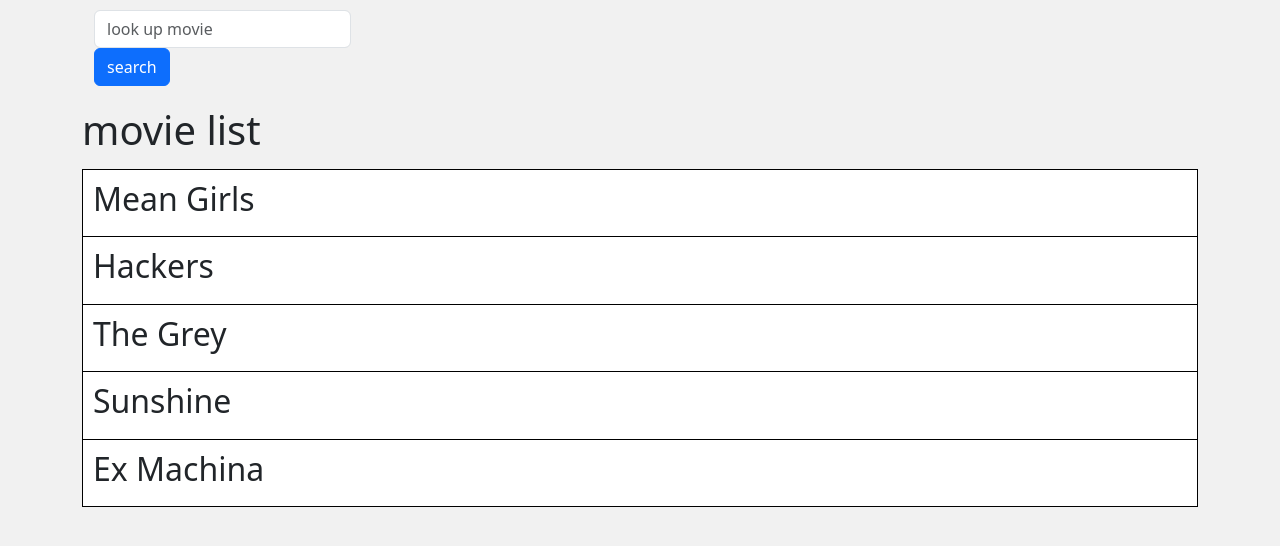
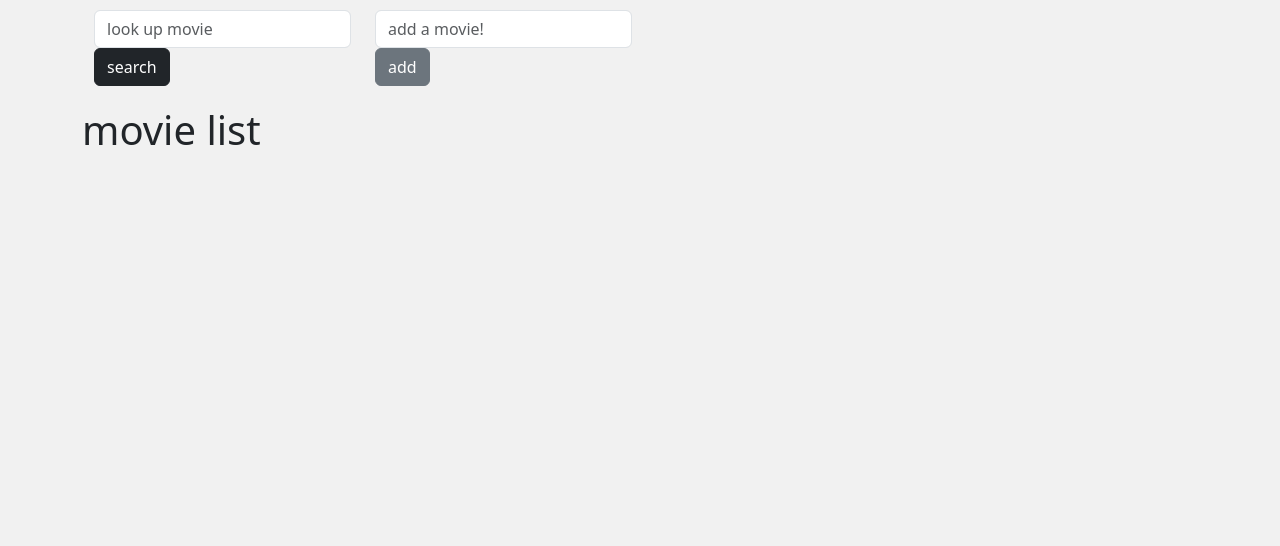
Before and after one commit to lfelberg/movie-list, a React app: page / in a window 1280 px wide. Shown: the top 546 px of the page. Built offline with nearby package versions, Linux system fonts and the light colour scheme; some icons are missing.

Commit message:
Adding in part 2, completed adding in a movie adder form

```diff
--- a/src/components/app.jsx
+++ b/src/components/app.jsx
@@ -9,18 +9,18 @@ class App extends React.Component {
 
     this.state = {
       movies: [
-        {title: 'Mean Girls'},
-        {title: 'Hackers'},
-        {title: 'The Grey'},
-        {title: 'Sunshine'},
-        {title: 'Ex Machina'},
-      ]
+
+      ],
+      watched: [
+
+      ],
     };
 
     this.handleSearch = this.handleSearch.bind(this);
+    this.handleAdd = this.handleAdd.bind(this);
   }
 
-  handleSearch(query = null) {
+  handleSearch(query) {
     const moviesFiltered = this.state.movies.filter((movie) => {
       return movie.title.toLowerCase().includes(query.toLowerCase())
     });
@@ -28,14 +28,22 @@ class App extends React.Component {
     if (moviesFiltered.length === 0) {
       moviesFiltered.push({title: 'Title not found!'});
     }
+    this.setState({ movies: moviesFiltered });
+  }
 
-    this.setState({ movies: moviesFiltered });
+  handleAdd(movieTitle) {
+    const movies = this.state.movies.concat();
+    movies.push({ title: movieTitle });
+    this.setState({ movies });
   }
 
   render() {
     return (
       <div className='app'>
-        <Nav handleSearch={this.handleSearch}/>
+        <Nav
+          handleSearch={this.handleSearch}
+          handleAdd={this.handleAdd}
+        />
         <h1>movie list</h1>
         <MovieList movies={this.state.movies} />
       </div>
--- /dev/null
+++ b/src/components/movieAdder.jsx
@@ -0,0 +1,36 @@
+import React from 'react';
+
+const MovieAdder = ({ handleAdd }) => {
+  let movieInput = React.createRef();
+
+  const handleMovieAddition = (event) => {
+    event.preventDefault();
+    const title = movieInput.current.value;
+    if (title !== '') {
+      movieInput.current.value = '';
+      handleAdd(title);
+    }
+  }
+
+  return (
+    <div className="movieadd">
+      <form>
+        <div className="form-inline container">
+          <input
+            type="text"
+            className="form-control"
+            placeholder="add a movie!"
+            ref={movieInput}
+          />
+          <button
+            type="submit"
+            className="btn btn-secondary"
+            onClick={handleMovieAddition}
+          >add</button>
+        </div>
+      </form>
+    </div>
+  );
+};
+
+export default MovieAdder;
--- a/src/components/nav.jsx
+++ b/src/components/nav.jsx
@@ -1,9 +1,11 @@
 import React from 'react';
 import SearchBar from './searchBar.jsx';
+import MovieAdder from './movieAdder.jsx';
 
-const Nav = ({handleSearch}) => (
+const Nav = ({ handleSearch, handleAdd }) => (
   <div className="nav container">
-    <SearchBar className="searcher" handleSearch={handleSearch}/>
+    <SearchBar className="searcher" handleSearch={handleSearch} />
+    <MovieAdder className="adder" handleAdd={handleAdd} />
   </div>
 );
 
--- a/src/components/searchBar.jsx
+++ b/src/components/searchBar.jsx
@@ -1,11 +1,15 @@
 import React from 'react';
 
 const SearchBar = ({handleSearch}) => {
-  let textInput = React.createRef();
+  let searchInput = React.createRef();
 
   const handleSearchInSearch = (event) => {
     event.preventDefault();
-    handleSearch(textInput.current.value);
+    const search = searchInput.current.value;
+    if (search !== '') {
+      searchInput.current.value = '';
+      handleSearch(search);
+    }
   }
 
   return (
@@ -16,11 +20,11 @@ const SearchBar = ({handleSearch}) => {
             type="text"
             className="form-control"
             placeholder="look up movie"
-            ref={textInput}
+            ref={searchInput}
           />
           <button
             type="submit"
-            className="btn btn-primary"
+            className="btn btn-dark"
             onClick={handleSearchInSearch}
           >search</button>
         </div>
```
